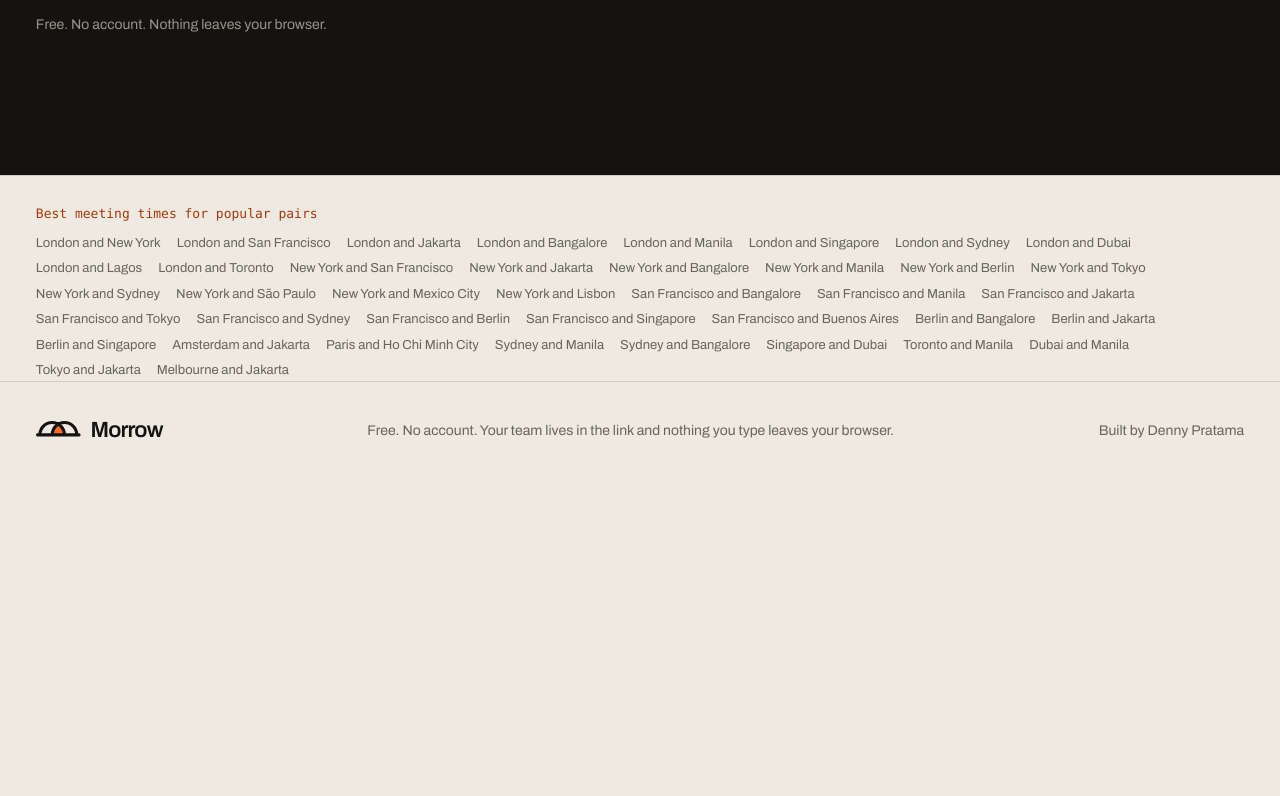
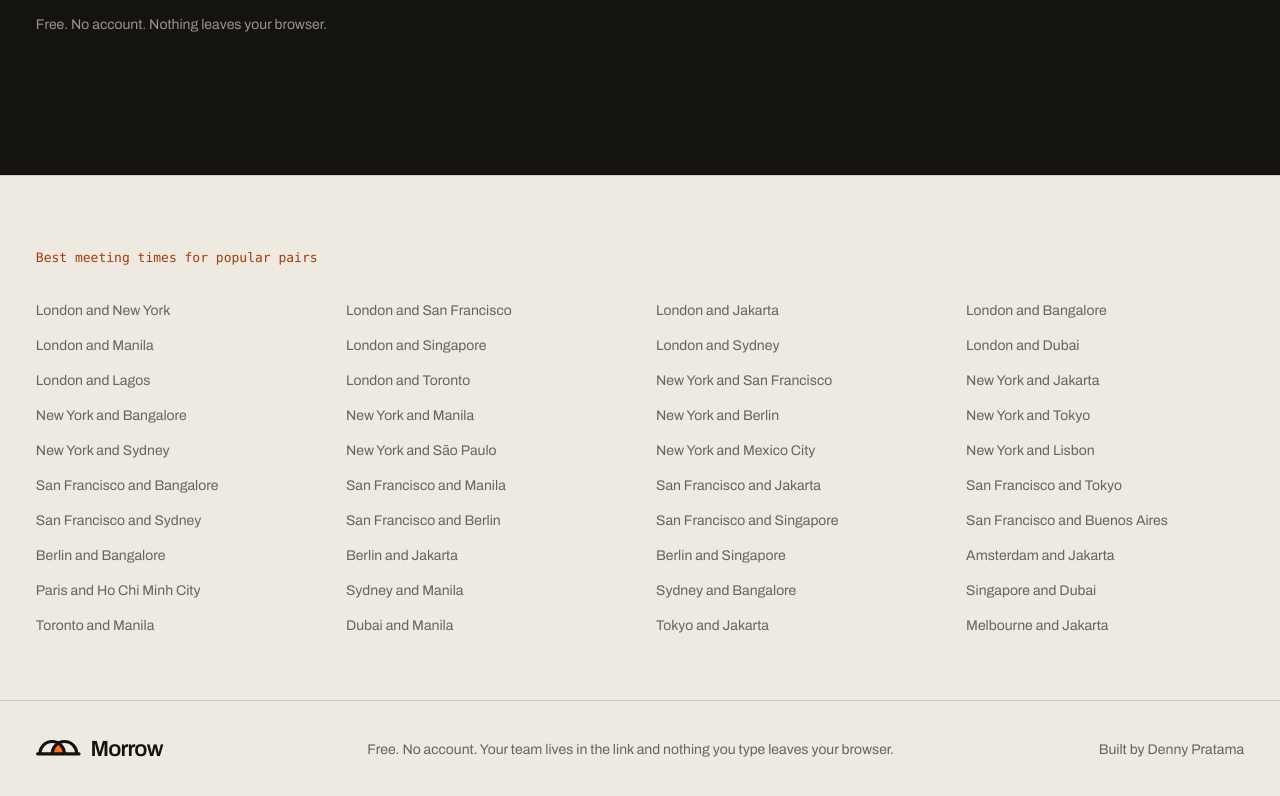
Before and after one commit to dennypratama194/Morrow, a Next.js app: page / in a window 1280 px wide. Shown: the part 7885-8681 px from the top of the page. Before the commit the page ends 8364 px from the top, so only its background shows below. Built offline with nearby package versions, Linux system fonts and the light colour scheme.

Commit message:
Give the popular pairs list room above the footer
Lay the pairs out in an even grid with more space around it, so the
list no longer runs into the footer.

```diff
--- a/src/app/globals.css
+++ b/src/app/globals.css
@@ -329,8 +329,9 @@ h1,h2,h3{font-weight:400}
 .prel ul{list-style:none;display:flex;flex-wrap:wrap;gap:8px;margin-top:16px}
 .prel a{display:inline-block;padding:10px 16px;border-radius:999px;text-decoration:none;box-shadow:inset 0 0 0 1px var(--line);transition:box-shadow .3s var(--e-out),background .3s var(--e-out)}
 .prel a:hover{background:#fff;box-shadow:inset 0 0 0 1px rgba(21,19,15,.35)}
-.foot-pairs{display:flex;flex-wrap:wrap;gap:6px 16px;padding:28px var(--pad) 0;border-top:1px solid var(--line);font-size:13px}
-.foot-pairs h2{width:100%;margin-bottom:4px}
-.foot-pairs a{color:var(--mute);text-decoration:none}
+.foot-pairs{display:grid;grid-template-columns:repeat(auto-fill,minmax(220px,1fr));gap:14px 32px;padding:72px var(--pad) 64px;border-top:1px solid var(--line);font-size:14px}
+.foot-pairs h2{grid-column:1/-1;margin-bottom:18px}
+.foot-pairs a{justify-self:start;color:var(--mute);text-decoration:none;transition:color .3s}
+@media (max-width:767px){.foot-pairs{grid-template-columns:1fr 1fr;gap:12px 16px;padding:56px var(--pad) 48px;font-size:13px}}
 .foot-pairs a:hover{color:var(--ink)}
 @media (max-width:767px){.facts{grid-template-columns:1fr}.pcta{padding:24px}.pair main{padding-top:32px}}
```
